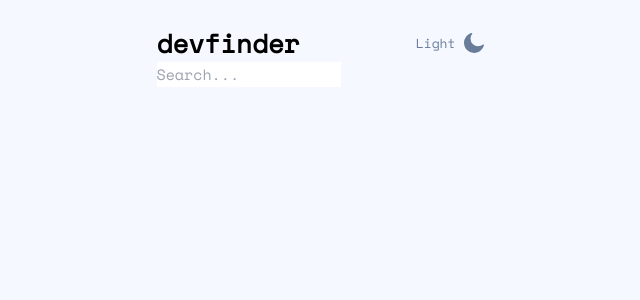
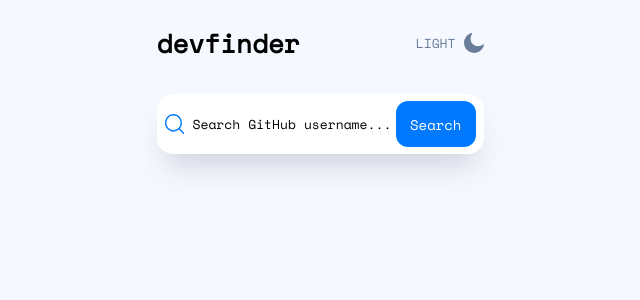
Before and after one commit to Fables7/github-user-search-app, a Next.js app: page / in a window 1280 px wide. Shown: the top 300 px of the page, without its empty margins (320-960 px from the left). Built offline with nearby package versions, Linux system fonts and the light colour scheme.

Commit message:
Created Search bar with both light and dark styles

```diff
--- a/src/app/globals.css
+++ b/src/app/globals.css
@@ -8,11 +8,13 @@
   --background-end-rgb: 255, 255, 255;
   /* Colors */
   --accent: #0079ff;
+  --accent-hover: #60abff;
   /* Light Mode */
   --main-light: #f6f8ff;
   --gray: #697c9a;
   /* Dark Mode */
   --main-dark: #141d2f;
+  --secondary-dark: #1e2a47;
 }
 
 @media (prefers-color-scheme: dark) {
@@ -40,6 +42,12 @@ h1 {
   line-height: 38px;
 }
 
+.dark h1,
+h2,
+h3 {
+  color: white;
+}
+
 h2 {
   font-weight: bold;
   font-size: 1.375rem;
--- a/src/app/page.tsx
+++ b/src/app/page.tsx
@@ -3,7 +3,7 @@ import { SearchBar, ToggleTheme } from "../components";
 export default function Home() {
   return (
     <main className=" text-black dark:text-blue-700  flex flex-col w-[327px] m-6 ">
-      <div className="flex flex-row w-full justify-between">
+      <div className="flex flex-row w-full  justify-between">
         <h1>devfinder</h1>
         <ToggleTheme />
       </div>
--- a/src/components/searchBar/SearchBar.tsx
+++ b/src/components/searchBar/SearchBar.tsx
@@ -1,7 +1,24 @@
+import Image from "next/image";
+import search from "../../assets/icon-search.svg";
+
 const SearchBar = () => {
   return (
-    <div>
-      <input type="text" placeholder="Search..." />
+    <div className="flex w-full h-[60px] bg-white dark:bg-[var(--secondary-dark)] rounded-2xl shadow-custom px-2 items-center mt-8 ">
+      <Image
+        src={search}
+        alt="Search Icon"
+        width={20}
+        height={20}
+        className="mr-2"
+      />
+      <input
+        type="text"
+        className=" placeholder:text-black dark:placeholder:text-white text-ellipsis w-full text-[0.813rem] focus:outline-none bg-white dark:bg-[var(--second)]"
+        placeholder="Search GitHub username..."
+      />
+      <button className="bg-[--accent] text-white p-2 flex items-center rounded-xl w-[115px] h-[46px] justify-center text-[0.875rem] ml-1 hover:bg-[var(--accent-hover)]">
+        Search
+      </button>
     </div>
   );
 };
--- a/src/components/toggleTheme/ToggleTheme.tsx
+++ b/src/components/toggleTheme/ToggleTheme.tsx
@@ -1,4 +1,5 @@
 "use client";
+import { useEffect, useState } from "react";
 import { useTheme } from "next-themes";
 import Image from "next/image";
 import moon from "../../assets/icon-moon.svg";
@@ -6,14 +7,23 @@ import sun from "../../assets/icon-sun.svg";
 
 const ToggleTheme = () => {
   const { theme, setTheme } = useTheme();
+  const [isMounted, setIsMounted] = useState(false);
+
+  useEffect(() => {
+    setIsMounted(true);
+  }, []);
+
+  if (!isMounted) {
+    return null;
+  }
 
   const toggleTheme = () => {
     setTheme(theme === "dark" ? "light" : "dark");
   };
   return (
     <button onClick={toggleTheme} className="flex items-center justify-between">
-      <h4 className=" text-[var(--gray)]">
-        {theme === "light" ? "DARK" : "Light"}
+      <h4 className=" text-[var(--gray)] dark:text-white">
+        {theme === "light" ? "DARK" : "LIGHT"}
       </h4>
       <Image
         src={theme === "dark" ? sun : moon}
--- a/tailwind.config.ts
+++ b/tailwind.config.ts
@@ -8,6 +8,9 @@ const config: Config = {
   ],
   theme: {
     extend: {
+      boxShadow: {
+        custom: "rgb(38, 57, 77, 0.2) 0px 20px 30px -10px;",
+      },
       backgroundImage: {
         "gradient-radial": "radial-gradient(var(--tw-gradient-stops))",
         "gradient-conic":
```
